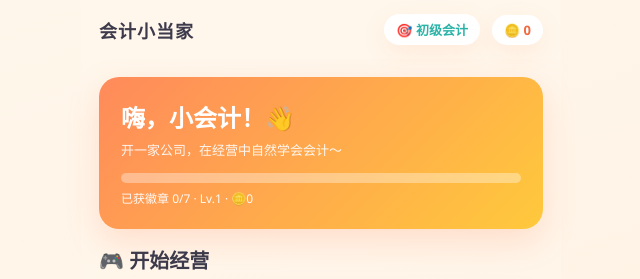
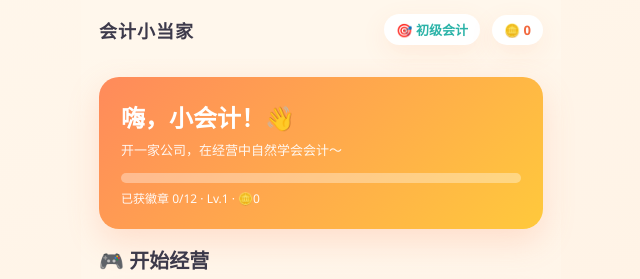
Before and after one commit to dzy11650/accounting-game-app, a React (Vite) app: page /#/ in a window 1280 px wide. Shown: the top 279 px of the page, without its empty margins (319-959 px from the left). Built offline with nearby package versions, Linux system fonts and the light colour scheme.

Commit message:
fix: use BADGES.length in badge display text

```diff
--- a/src/pages/Home.jsx
+++ b/src/pages/Home.jsx
@@ -19,7 +19,7 @@ export default function Home() {
             <div className="progress-fill" style={{ width: badgePct + '%', background: '#fff' }} />
           </div>
           <div style={{ fontSize: 12, marginTop: 6, opacity: .95 }}>
-            已获徽章 {state.badges.length}/7 · Lv.{state.level} · 🪙{state.coins}
+            已获徽章 {state.badges.length}/{BADGES.length} · Lv.{state.level} · 🪙{state.coins}
           </div>
         </div>
       </div>
```
